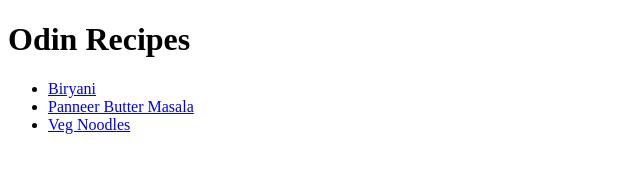
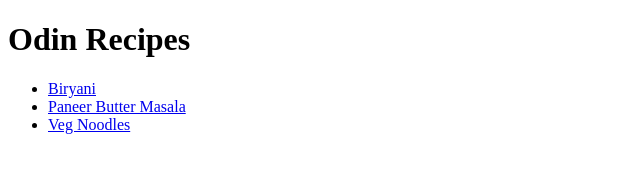
Before and after one commit to SibiVasudevan/odin-recipes, a plain HTML site: page index.html in a window 1280 px wide. Shown: the full height of the page, 0-640 px from the left. Drawn offline with Linux system fonts and the light colour scheme.

Commit message:
index.html modified

```diff
--- a/index.html
+++ b/index.html
@@ -10,7 +10,7 @@
         <h1>Odin Recipes</h1>
         <ul>
             <li><a href="recipes/biryani.html">Biryani</a></li>
-            <li><a href="recipes/panneer-butter-masala.html">Panneer Butter Masala</a></li>
+            <li><a href="recipes/panneer-butter-masala.html">Paneer Butter Masala</a></li>
             <li><a href="recipes/veg-noodle.html">Veg Noodles</a></li>
         </ul>
     </body>
```
